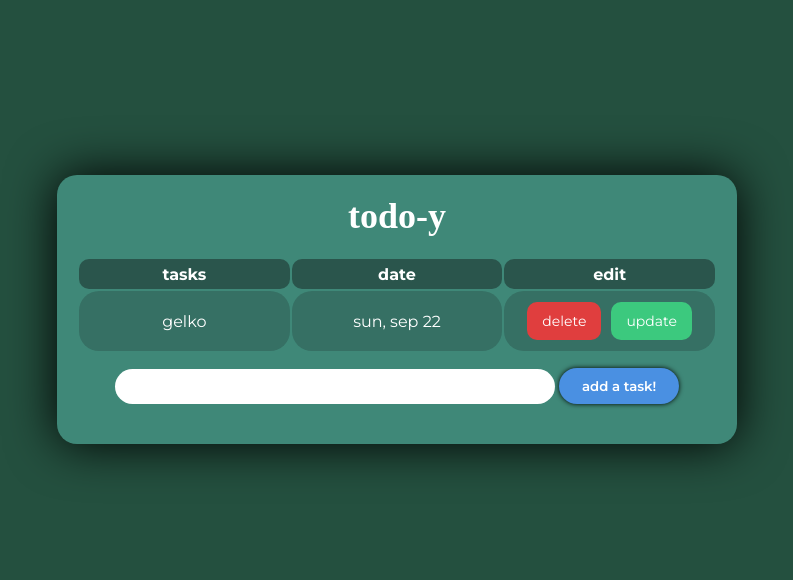
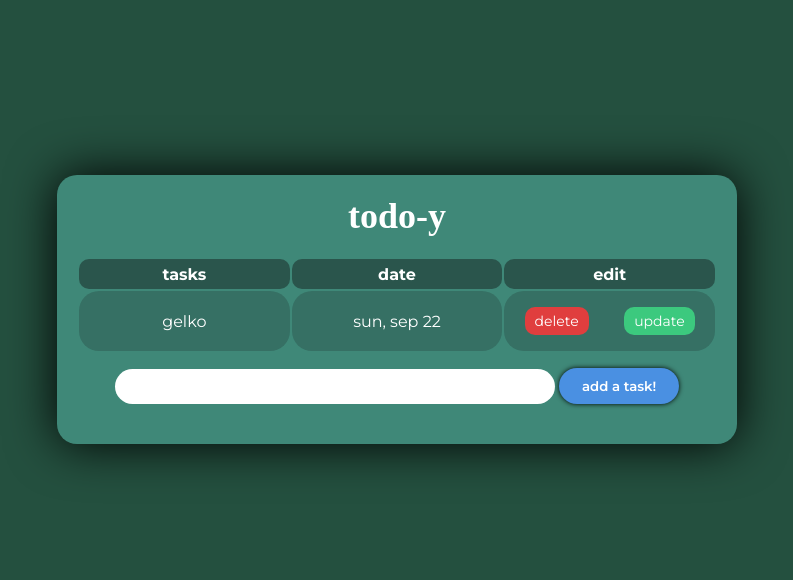
Before and after one commit to ayanchandra2005/flask-task-manager, a Flask app: page / in a window 1280 px wide. Shown: the top 580 px of the page, without its empty margins (243-1036 px from the left). Run offline with Flask 3, Linux system fonts and the light colour scheme; data comes from the database, SQL or seed files in the repository; some web fonts are replaced.

Commit message:
optimized for mobile use

```diff
--- a/static/css/main.css
+++ b/static/css/main.css
@@ -149,13 +149,15 @@ h1 {
 /* Button Container */
 .btn-container {
     display: flex;
-    justify-content: center;
-    gap: 10px; /* Add space between buttons */
+    justify-content: space-around;
+    align-items: center;
+    width: 100%;
+    gap: 5px;
 }
 
 /* Ensure buttons are side by side */
 .btn {
-    padding: 10px 15px;
+    padding: 5px 10px;
     font-size: 14px;
     background-color: #4A90E2;
     border: none;
```
